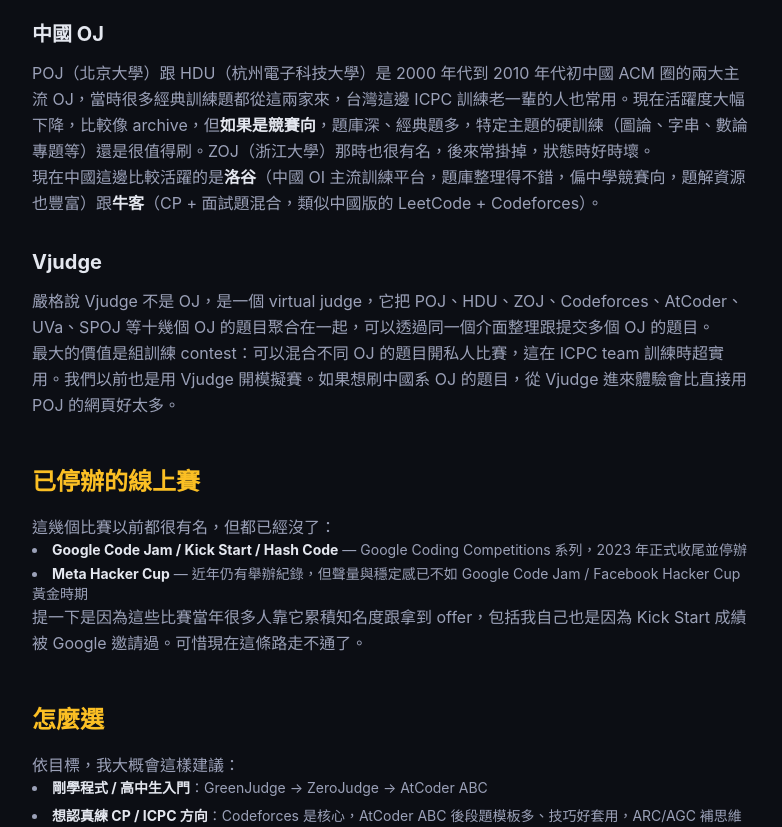
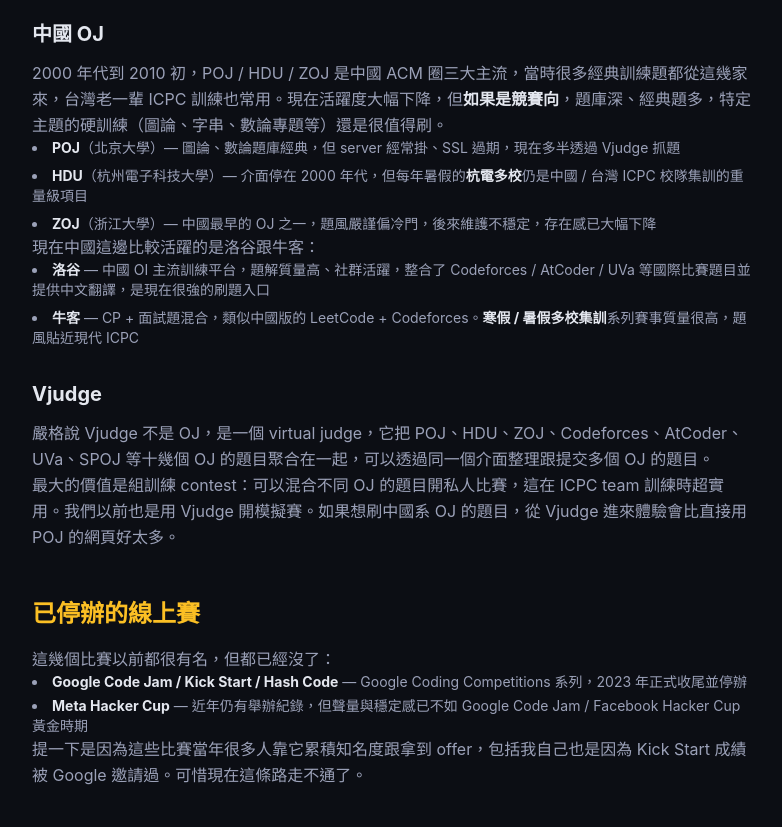
Before and after one commit to HanaYukii/hanayukii-site, a Next.js app: page /blog/online-judge-guide in a window 1280 px wide. Shown: the part 2980-3807 px from the top of the page, without its empty margins (248-1030 px from the left). Built offline with nearby package versions, Linux system fonts and the light colour scheme.

Commit message:
Restructure Chinese OJ section into bullet lists with more detail
- Add 杭電多校 (HDU Multi-University Training) note
- Add 牛客寒/暑假多校集訓 series
- Add 洛谷 CF/AtCoder/UVa Chinese translations integration
- Note POJ server instability and Vjudge as common access

```diff
--- a/src/app/blog/online-judge-guide/page.tsx
+++ b/src/app/blog/online-judge-guide/page.tsx
@@ -229,11 +229,30 @@ export default function OnlineJudgeGuide() {
         <FadeIn>
           <SubHeading id="chinese-oj">中國 OJ</SubHeading>
           <p>
-            POJ（北京大學）跟 HDU（杭州電子科技大學）是 2000 年代到 2010 年代初中國 ACM 圈的兩大主流 OJ，當時很多經典訓練題都從這兩家來，台灣這邊 ICPC 訓練老一輩的人也常用。現在活躍度大幅下降，比較像 archive，但<strong>如果是競賽向</strong>，題庫深、經典題多，特定主題的硬訓練（圖論、字串、數論專題等）還是很值得刷。ZOJ（浙江大學）那時也很有名，後來常掛掉，狀態時好時壞。
+            2000 年代到 2010 初，POJ / HDU / ZOJ 是中國 ACM 圈三大主流，當時很多經典訓練題都從這幾家來，台灣老一輩 ICPC 訓練也常用。現在活躍度大幅下降，但<strong>如果是競賽向</strong>，題庫深、經典題多，特定主題的硬訓練（圖論、字串、數論專題等）還是很值得刷。
           </p>
+          <ul className="list-inside list-disc space-y-2 text-sm">
+            <li>
+              <strong>POJ</strong>（北京大學）— 圖論、數論題庫經典，但 server 經常掛、SSL 過期，現在多半透過 Vjudge 抓題
+            </li>
+            <li>
+              <strong>HDU</strong>（杭州電子科技大學）— 介面停在 2000 年代，但每年暑假的<strong>杭電多校</strong>仍是中國 / 台灣 ICPC 校隊集訓的重量級項目
+            </li>
+            <li>
+              <strong>ZOJ</strong>（浙江大學）— 中國最早的 OJ 之一，題風嚴謹偏冷門，後來維護不穩定，存在感已大幅下降
+            </li>
+          </ul>
           <p>
-            現在中國這邊比較活躍的是<strong>洛谷</strong>（中國 OI 主流訓練平台，題庫整理得不錯，偏中學競賽向，題解資源也豐富）跟<strong>牛客</strong>（CP + 面試題混合，類似中國版的 LeetCode + Codeforces）。
+            現在中國這邊比較活躍的是洛谷跟牛客：
           </p>
+          <ul className="list-inside list-disc space-y-2 text-sm">
+            <li>
+              <strong>洛谷</strong> — 中國 OI 主流訓練平台，題解質量高、社群活躍，整合了 Codeforces / AtCoder / UVa 等國際比賽題目並提供中文翻譯，是現在很強的刷題入口
+            </li>
+            <li>
+              <strong>牛客</strong> — CP + 面試題混合，類似中國版的 LeetCode + Codeforces。<strong>寒假 / 暑假多校集訓</strong>系列賽事質量很高，題風貼近現代 ICPC
+            </li>
+          </ul>
         </FadeIn>
 
         <FadeIn>
```
